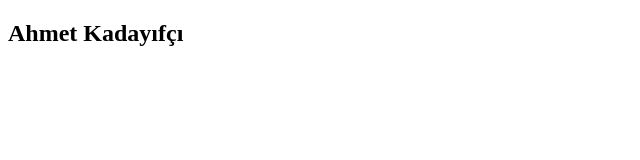
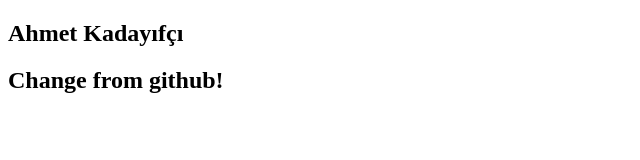
Before and after one commit to ahmetkullanicisi/initialRepo, a plain HTML site: page index.html in a window 1280 px wide. Shown: the whole page, without its empty margins (0-640 px from the left). Drawn offline with Linux system fonts and the light colour scheme.

Commit message:
Update index.html

```diff
--- a/index.html
+++ b/index.html
@@ -7,5 +7,6 @@
 </head>
 <body>
     <h2>Ahmet Kadayıfçı</h2>
+    <h2>Change from github!</h2>
 </body>
 </html>
```
